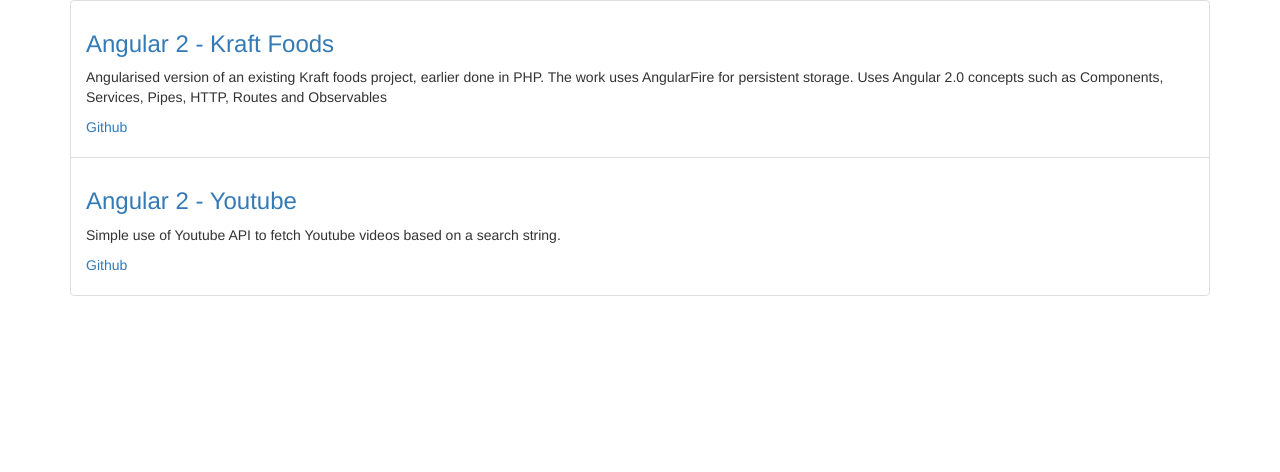
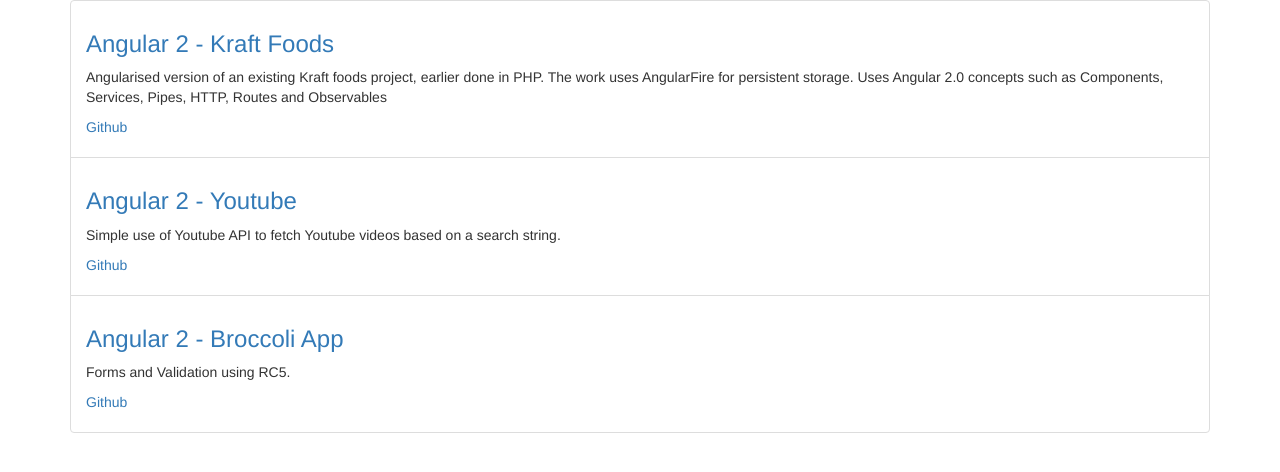
Before and after one commit to pramodx/pramodx.github.io, a plain HTML site: page index.html in a window 1280 px wide. Drawn offline with nearby package versions, Linux system fonts and the light colour scheme.

Commit message:
Updated Broccoli App

```diff
--- a/index.html
+++ b/index.html
@@ -20,6 +20,11 @@
                     <p>Simple use of Youtube API to fetch Youtube videos based on a search string. </p>
                     <p><a target="newgithub" href="https://github.com/pramodx/angular2-youtube">Github</a></p>
                 </li>
+                <li class="list-group-item">
+                    <h3><a href="https://pramodx.github.io/angular2-broccoli-app/" target="newpage">Angular 2 - Broccoli App</a></h3>
+                    <p>Forms and Validation using RC5. </p>
+                    <p><a target="newgithub" href="https://github.com/pramodx/angular2-broccoli-app">Github</a></p>
+                </li>
             </ul>
         </div>
     </div>
```
